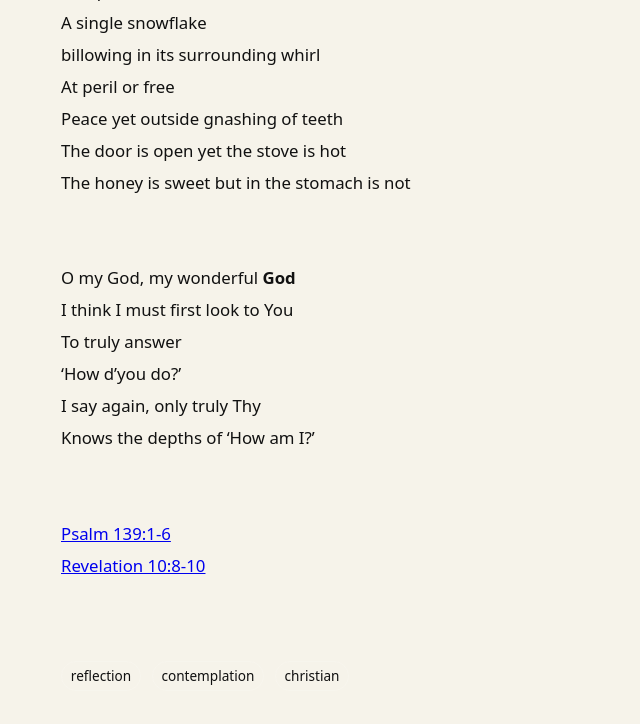
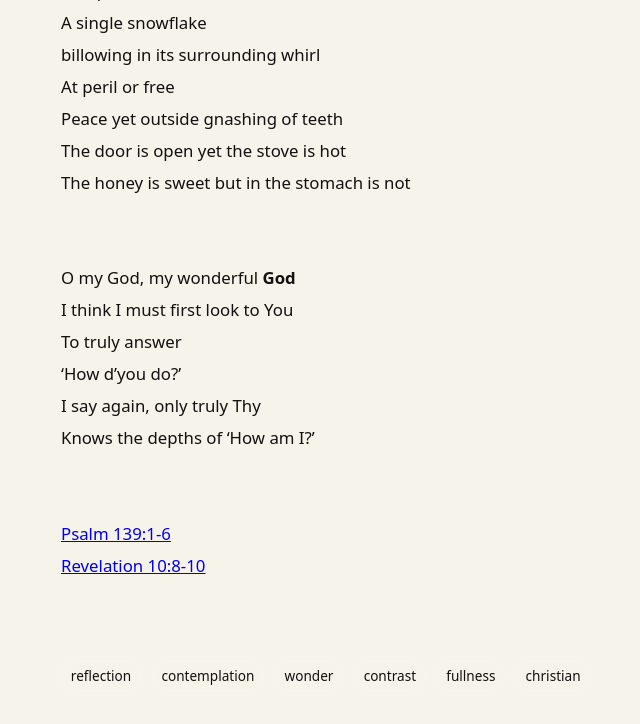
Before and after one commit to Wagz28/Wagz28.github.io, a Jekyll site: the page built from _poems/how-am-i.md, in a window 1280 px wide and 900 px high, scrolled down 1765 px. Shown: the top 724 px of the window, without its empty margins (149-789 px from the left). Built offline with Jekyll 4.4.1, drawn with Linux system fonts in a browser that asks for light colours.

Commit message:
How am I? Poem - tag additions

```diff
--- a/_poems/how-am-i.md
+++ b/_poems/how-am-i.md
@@ -2,7 +2,7 @@
 title: "How am I?"
 date: 2026-04-16
 summary: "Indeed, but first, what of Thy?"
-tags: [reflection, contemplation, christian]
+tags: [reflection, contemplation, wonder, contrast, fullness, christian]
 ---
 
 As the rising tides and the crashing storms
```
